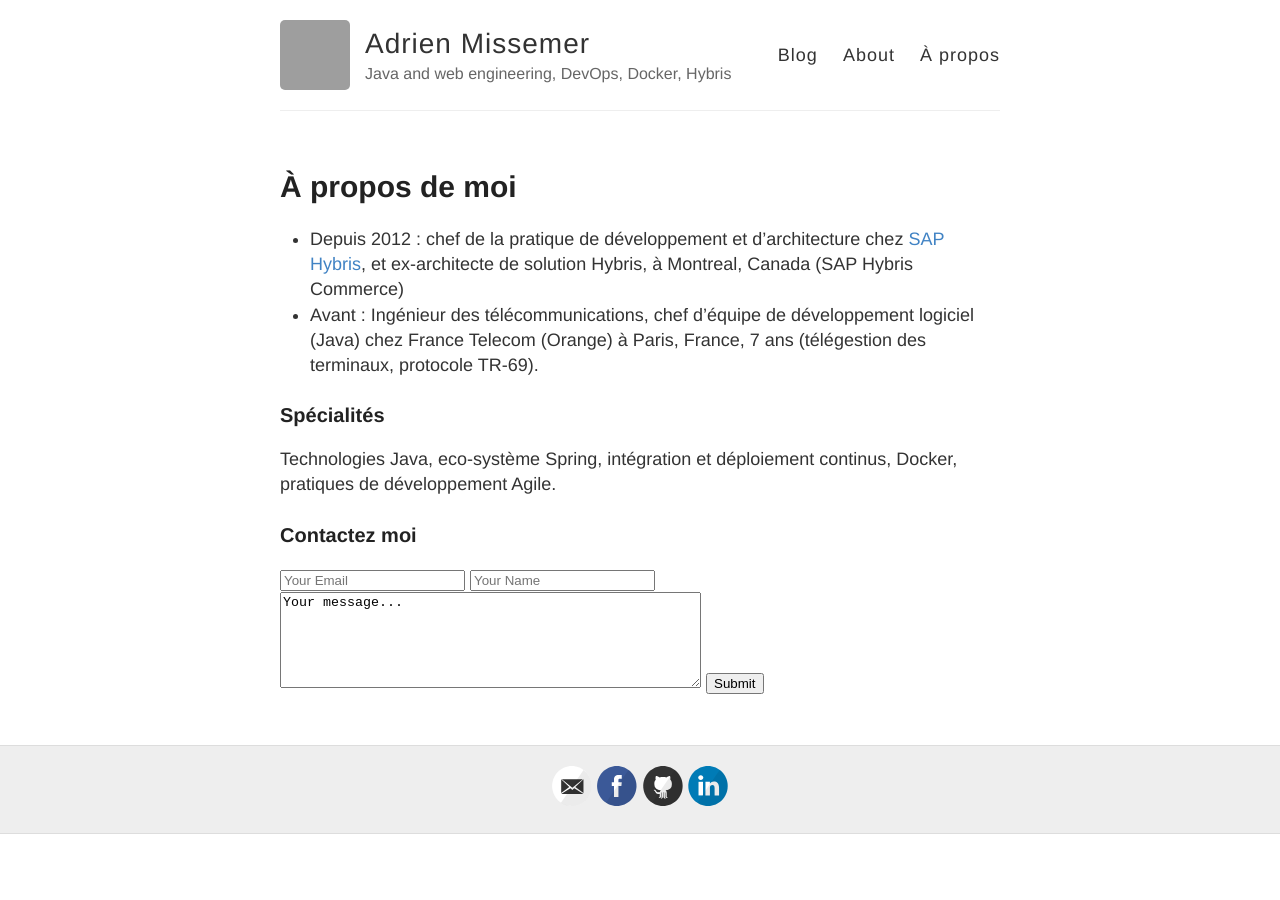
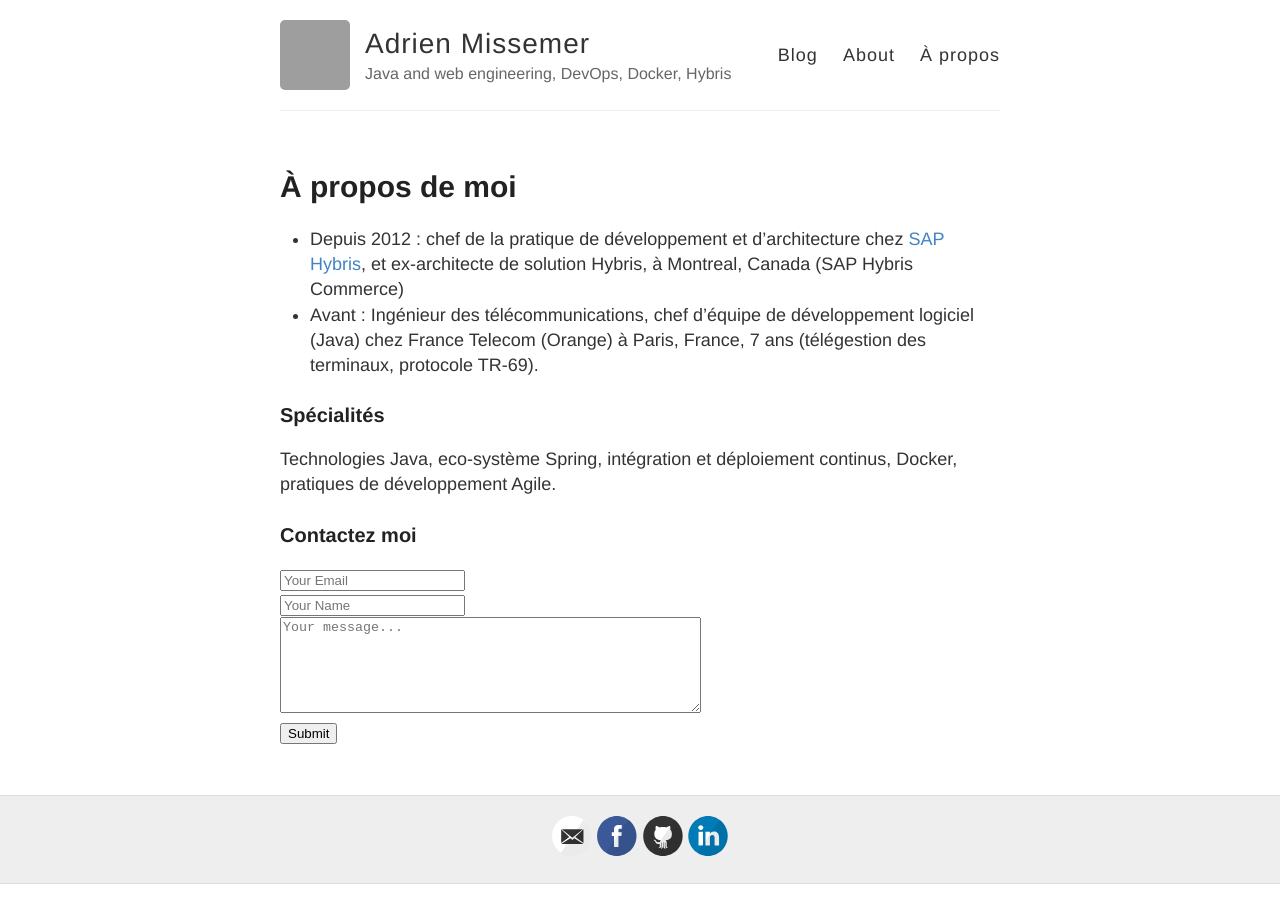
Before and after one commit to amissemer/adrienmissemer.com, a Jekyll site: the page built from apropos.md, in a window 1280 px wide. Built offline with Jekyll 4.4.1, drawn with Linux system fonts in a browser that asks for light colours; grey boxes are pictures that could not be loaded.

Commit message:
Updated contact.html

```diff
--- a/_includes/contact.html
+++ b/_includes/contact.html
@@ -1,9 +1,9 @@
 <form accept-charset="UTF-8" action="https://getsimpleform.com/messages?form_api_token=7cef49fcc573f77c5e6ab8f48a48f725" method="post">
   <!-- the redirect_to is optional, the form will redirect to the referrer on submission -->
   <!-- <input type='hidden' name='redirect_to' value='<the complete return url e.g. http://fooey.com/thank-you.html>' /> -->
-  <input type="email" name="email" placeholder="Your Email">
-  <input type="text" name="name" placeholder="Your Name">
-  <textarea name="message" rows="6" cols="50">Your message...</textarea>
+  <input type="email" name="email" placeholder="Your Email"><br />
+  <input type="text" name="name" placeholder="Your Name"><br />
+  <textarea name="message" rows="6" cols="50" placeholder="Your message..."></textarea><br />
   <input type="hidden" name="utf8" value="✓">
   <button type="submit">Submit</button>
 </form>
```
